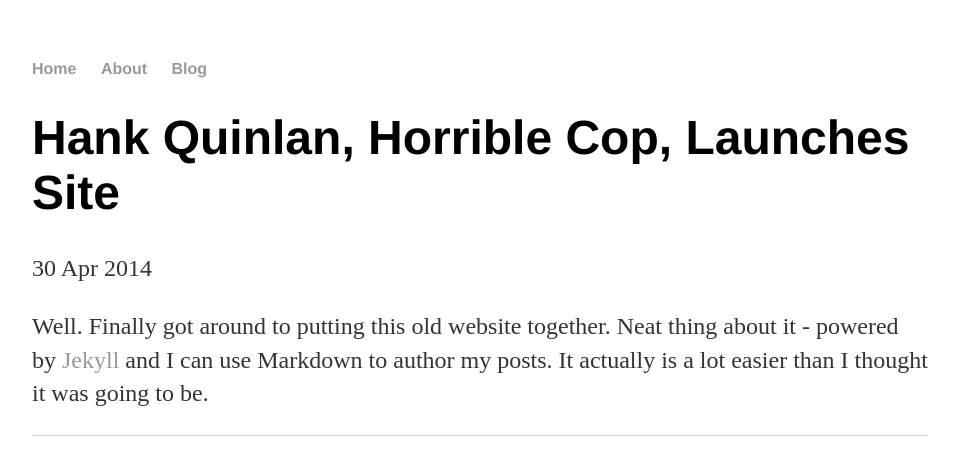
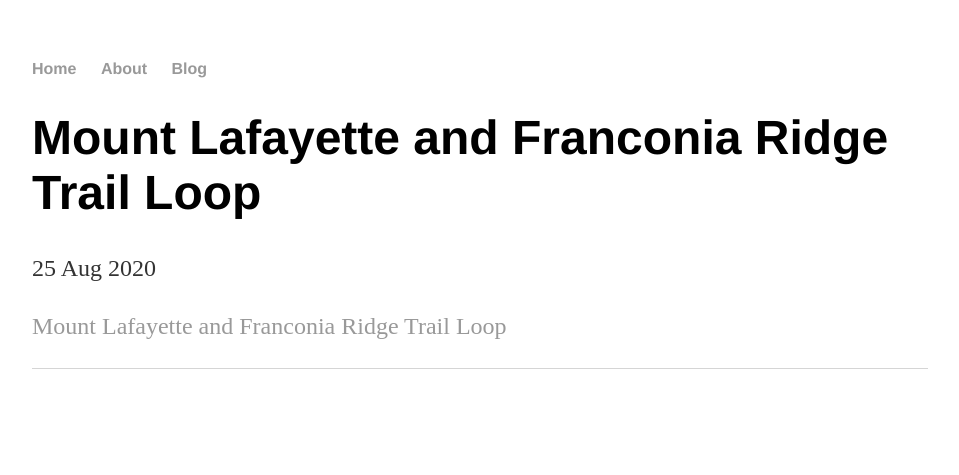
Before and after one commit to livlife4u/livlife4u.github.io, a Jekyll site: the page built from _posts/2014-04-30-hank-quinlan-site-launched.md, in a window 1280 px wide. Shown: the top 475 px of the page, without its empty margins (160-1119 px from the left). Built offline with Jekyll 4.4.1, drawn with Linux system fonts in a browser that asks for light colours.

Commit message:
Replaced old post with new post

```diff
--- a/_posts/2014-04-30-hank-quinlan-site-launched.md
+++ b/_posts/2014-04-30-hank-quinlan-site-launched.md
@@ -1,7 +1,7 @@
 ---
 layout: post
-title: "Hank Quinlan, Horrible Cop, Launches Site"
-date: 2014-04-30
+title: "Mount Lafayette and Franconia Ridge Trail Loop"
+date: 2020-08-25
 ---
 
-Well. Finally got around to putting this old website together. Neat thing about it - powered by [Jekyll](http://jekyllrb.com) and I can use Markdown to author my posts. It actually is a lot easier than I thought it was going to be.
+[Mount Lafayette and Franconia Ridge Trail Loop](https://www.alltrails.com/trail/us/new-hampshire/mount-lafayette-and-franconia-ridge-trail-loop)
```
